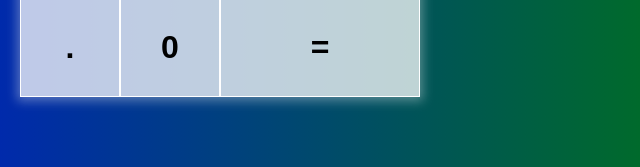
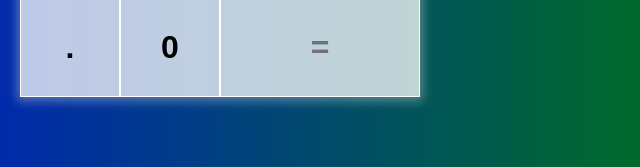
Before and after one commit to GreenFlag31/calculator, a plain HTML site: page index.html in a window 1280 px wide. Shown: the part 613-780 px from the top of the page, 420-1060 px from the left. Drawn offline with Linux system fonts and the light colour scheme.

Commit message:
Update index.html

```diff
--- a/index.html
+++ b/index.html
@@ -33,7 +33,7 @@
       <button class="action">-</button>
       <button>.</button>
       <button>0</button>
-      <button class="span-two action">=</button>
+      <button class="span-two execute">=</button>
     </div>
   </section>
 
```
